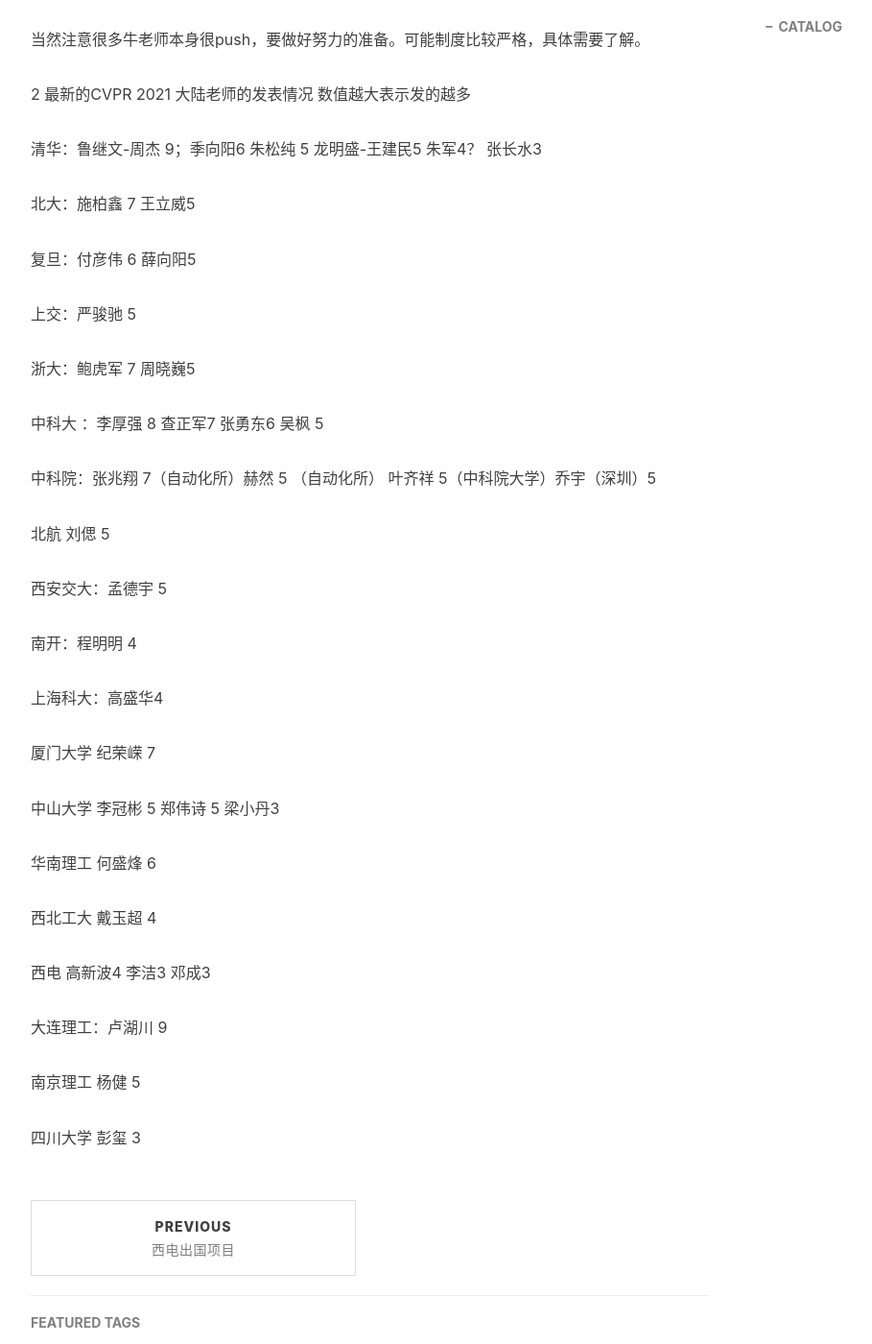
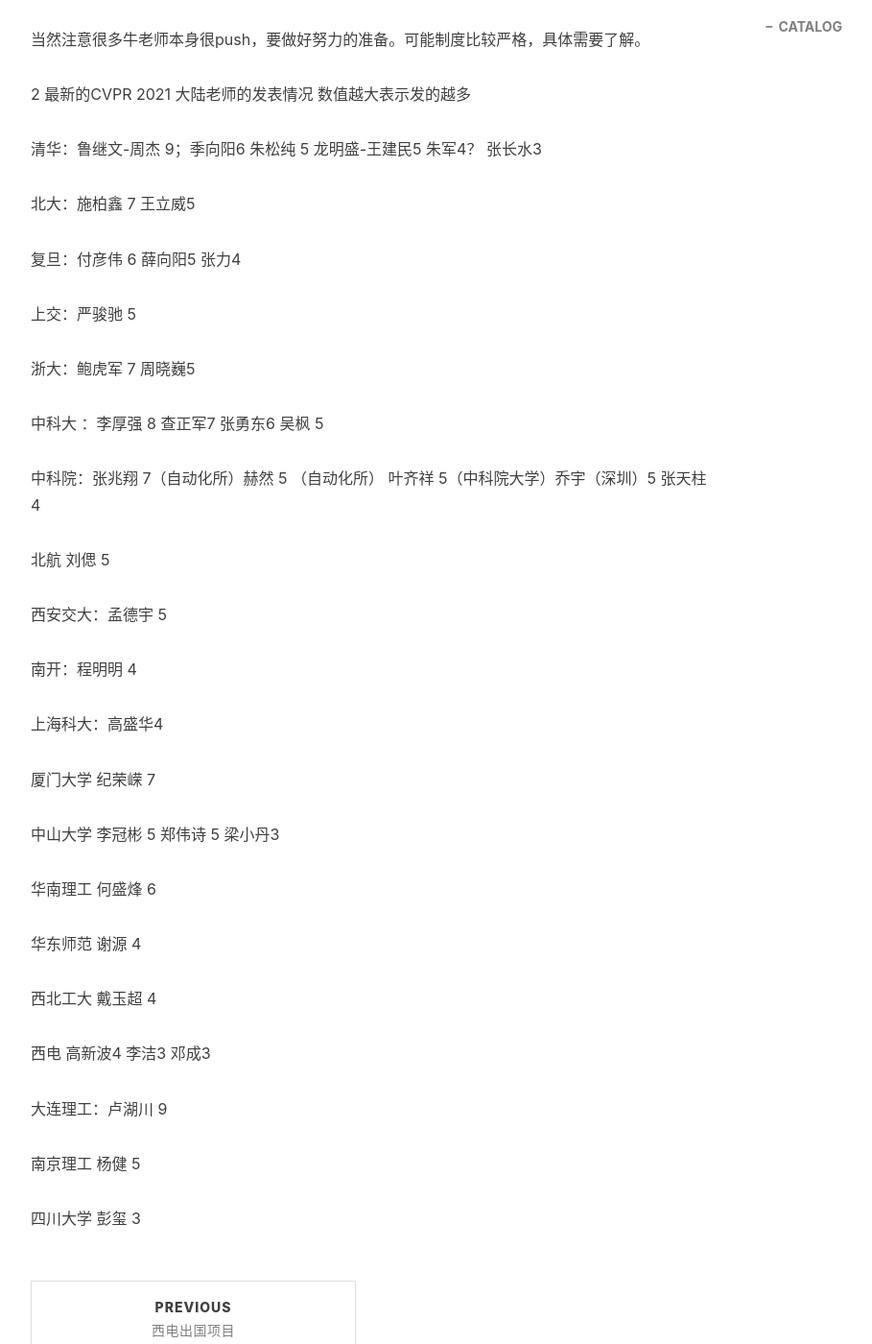
Before and after one commit to pengjiao123/pengjiao123.github.io, a Jekyll site: the page built from _posts/2021-07-07-大陆地区非计算机软件学院老师招生.md, in a window 1280 px wide and 1400 px high, scrolled down 2310 px. Shown: the whole window at 96% size, without its empty margins (233-1142 px from the left). Built offline with Jekyll 4.4.1, drawn with Linux system fonts in a browser that asks for light colours; nearby versions of some CDN libraries; comment, search, counter and statistics services are not loaded.

Commit message:
Update 2021-07-07-大陆地区非计算机软件学院老师招生.md

```diff
--- a/_posts/2021-07-07-大陆地区非计算机软件学院老师招生.md
+++ b/_posts/2021-07-07-大陆地区非计算机软件学院老师招生.md
@@ -67,7 +67,7 @@
 
 北大：施柏鑫 7 王立威5
 
-复旦：付彦伟 6 薛向阳5
+复旦：付彦伟 6 薛向阳5 张力4
 
 上交：严骏驰 5
 
@@ -75,7 +75,7 @@
 
 中科大 ：李厚强 8 查正军7 张勇东6 吴枫 5
 
-中科院：张兆翔 7（自动化所）赫然 5 （自动化所） 叶齐祥 5（中科院大学）乔宇（深圳）5
+中科院：张兆翔 7（自动化所）赫然 5 （自动化所） 叶齐祥 5（中科院大学）乔宇（深圳）5 张天柱 4
 
 北航 刘偲 5
 
@@ -91,6 +91,8 @@
 
 华南理工 何盛烽 6
 
+华东师范 谢源 4
+
 西北工大 戴玉超 4
 
 西电 高新波4 李洁3 邓成3
```
